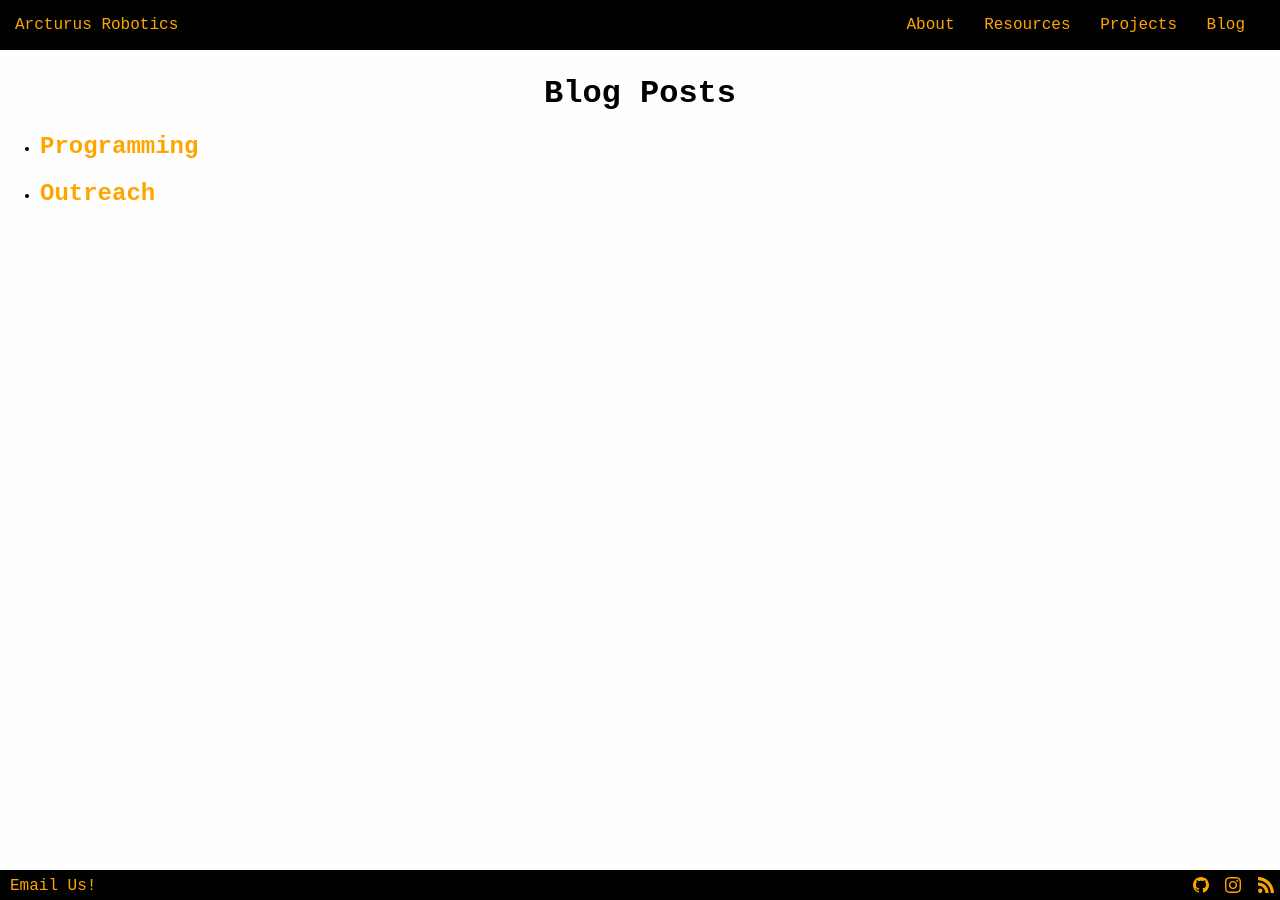
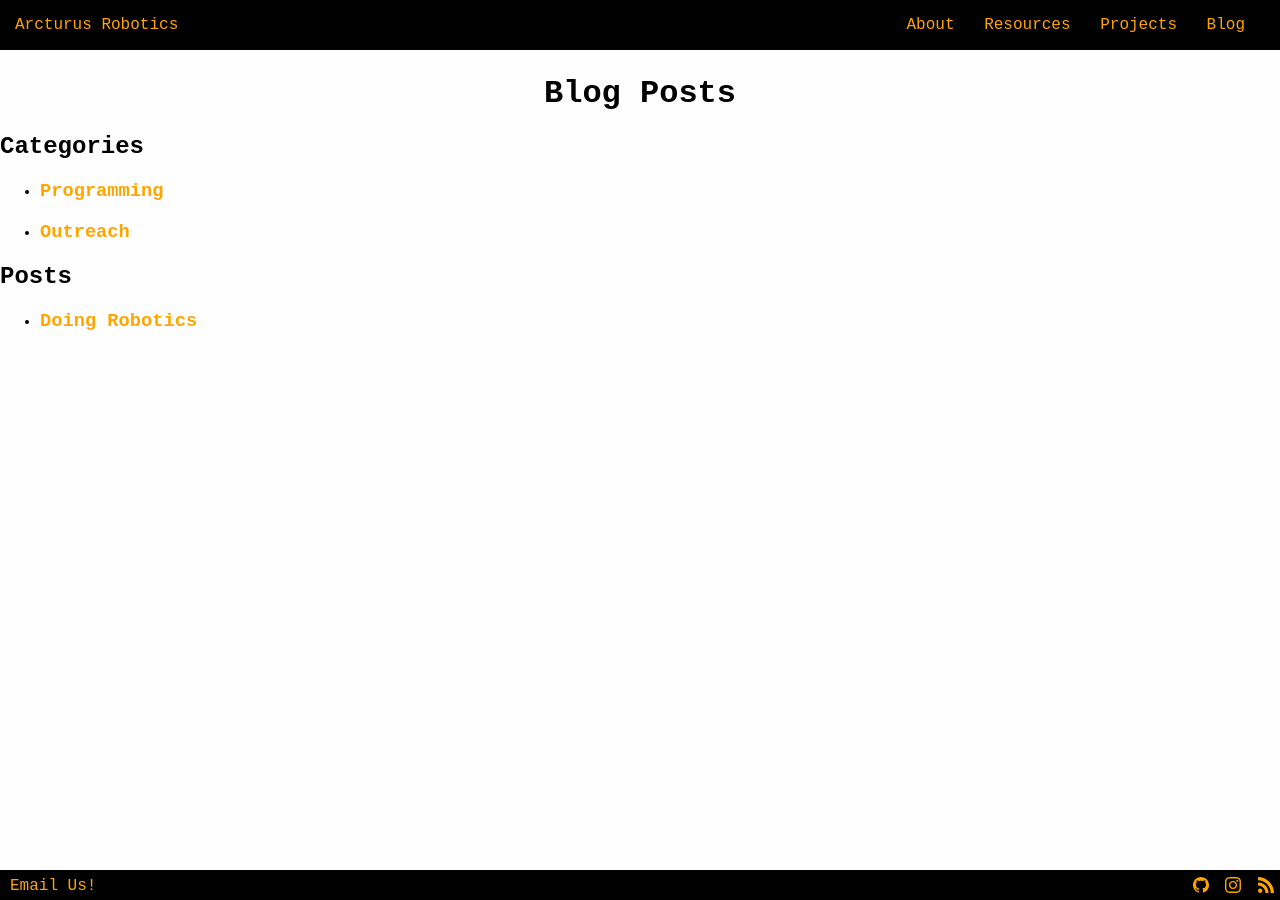
Before and after one commit to arcturus-robotics/arcturusrobotics.com, a Jekyll site: the page built from blog.html, in a window 1280 px wide. Built offline with Jekyll 4.4.1, drawn with Linux system fonts in a browser that asks for light colours.

Commit message:
do stuff w/ blog.html

```diff
--- a/blog.html
+++ b/blog.html
@@ -4,10 +4,19 @@ title: Blog Posts
 ---
 
 <h1>Blog Posts</h1>
+<h2>Categories</h2>
 <ul>
     {% for category in site.categories %}
     <li>
-        <h2><a href="/categories/{{ category[0] | downcase}}.html">{{ category[0] }}</a></h2>
+        <h3><a href="/categories/{{ category[0] | downcase}}.html">{{ category[0] }}</a></h3>
     </li>
     {% endfor %}
 </ul>
+<h2>Posts</h2>
+<ul>
+    {% for post in site.posts %}
+    <li>
+        <h3><a href="{{ post.url }}">{{ post.title }}</a></h3>
+    </li>
+    {% endfor %}
+</ul>
```
